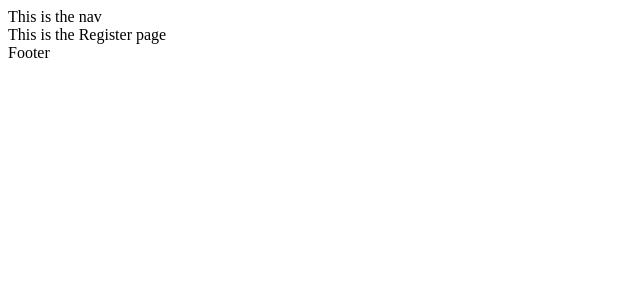
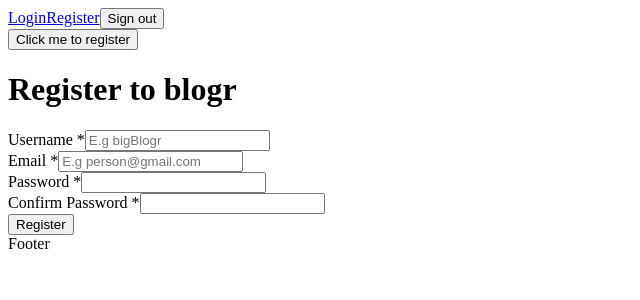
Before and after one commit to brodiehunt/blog-client, a React (Vite) app: page /register in a window 1280 px wide. Shown: the top 300 px of the page, without its empty margins (0-640 px from the left). Built offline with nearby package versions, Linux system fonts and the light colour scheme.

Commit message:
jsx structure for register form, input feild and button components complete. Inline validation for registerForm complete

```diff
--- a/src/App.jsx
+++ b/src/App.jsx
@@ -2,16 +2,33 @@ import { Outlet } from 'react-router-dom';
 import { StateProvider } from './config/StateContext.jsx';
 import Nav from './components/Nav.jsx';
 import Footer from './components/Footer.jsx';
-
+import { registerUser } from './services/authServices.js';
 import './App.css'
 
 function App() {
 
+  function onClick(event) {
+    event.preventDefault();
+    const data = {
+      username: 'brdo123',
+      email: 'josh@gmail.com',
+      password: 'Hartley.1',
+      passwordConfirm: 'Hartley.1'
+    }
+    registerUser(data).then((response) => {
+      console.log(response.message);
+      console.log(response.data);
+    })
+    .catch((error) => {
+      console.log(error.response.data);
+    })
+  }
 
   return (
     <>
       <StateProvider>
         <Nav />
+        <button onClick={onClick} >Click me to register</button>
         <main>
           <Outlet />
         </main>
--- /dev/null
+++ b/src/components/FormButton.jsx
@@ -0,0 +1,9 @@
+
+const FormButton = ({children, type}) => {
+
+  return (
+    <button type={type}>{children}</button>
+  )
+};
+
+export default FormButton;
--- /dev/null
+++ b/src/components/InputField.jsx
@@ -0,0 +1,36 @@
+const InputField = ({
+  children,
+  type,
+  name,
+  value,
+  id,
+  placeholder,
+  errorMessage,
+  onChange,
+  onBlur,
+}) => {
+  return (
+    <div className="input-conatiner">
+      <label htmlFor={id}>{children}</label>
+      <input
+        type={type}
+        name={name}
+        value={value}
+        id={id}
+        placeholder={placeholder}
+        onChange={onChange}
+        onBlur={onBlur}
+      />
+      {errorMessage &&
+        <div
+          role="alert"
+          aria-live="assertive"
+        >
+          {errorMessage}
+        </div>
+      }
+    </div>
+  )
+}
+
+export default InputField;
--- a/src/components/Nav.jsx
+++ b/src/components/Nav.jsx
@@ -1,6 +1,17 @@
+import {Link} from 'react-router-dom';
+
 const Nav = () => {
+
+  const handleSignOut = () => {
+    /// handle dispatch here
+  }
+
   return (
-    <div>This is the nav</div>
+    <nav>
+      <Link to="/login">Login</Link>
+      <Link to="/register">Register</Link>
+      <button onClick={handleSignOut}>Sign out</button>
+    </nav>
   )
 }
 
--- a/src/components/RegisterForm.jsx
+++ b/src/components/RegisterForm.jsx
@@ -1,6 +1,112 @@
+import { useState } from 'react';
+import {validateUsername,
+   validateEmail,
+   validatePassword,
+   validatePasswordConfirm} from '../utility/formValidation.js';
+import InputField from './InputField.jsx';
+import FormButton from './FormButton.jsx';
+
 const RegisterForm = () => {
+  const initialFormData = {username: '', email: '', password: '', passwordConfirm: ''};
+  const [formData, setFormData] = useState(initialFormData);
+  const [inputErrors, setInputErrors] = useState(initialFormData);
+  const [serverError, setServerError] = useState(null);
+
+  const handleChangeForm = (event) => {
+    const {value, name} = event.target;
+    setFormData({...formData, [name]: value});
+  }
+
+  const handleSubmit = (event) => {
+    /// do validation
+  }
+
+  const handleBlur = (event) => {
+    console.log('enter blur', event.target)
+    const {name, value} = event.target;
+    switch (name) {
+      case "username": {
+        const errors = validateUsername(value);
+        return setInputErrors({...inputErrors, [name]: errors})
+      }
+      case "email": {
+        const errors = validateEmail(value);
+        return setInputErrors({...inputErrors, [name]: errors})
+      }
+      case "password": {
+        const errors = validatePassword(value);
+        return setInputErrors({...inputErrors, [name]: errors})
+      }
+      case "passwordConfirm": {
+        const errors = validatePasswordConfirm(formData.password, value);
+        return setInputErrors({...inputErrors, [name]: errors})
+      }
+    }
+  }
+
   return (
-    <div>Register form</div>
+    <form onSubmit={handleSubmit}>
+      {serverError &&
+        <div
+          role="alert"
+          aria-live="assertive"
+        >{serverError}</div>
+      }
+      <InputField
+        type="text"
+        name="username"
+        value={formData.username}
+        onChange={handleChangeForm}
+        onBlur={handleBlur}
+        errorMessage={inputErrors.username}
+        id="username"
+        placeholder="E.g bigBlogr"
+      > Username *
+      </InputField>
+
+      <InputField
+        type="email"
+        name="email"
+        value={formData.email}
+        onChange={handleChangeForm}
+        onBlur={handleBlur}
+        errorMessage={inputErrors.email}
+        id="email"
+        placeholder="E.g person@gmail.com"
+      > Email *
+      </InputField>
+
+      <InputField
+        type="password"
+        name="password"
+        value={formData.password}
+        onChange={handleChangeForm}
+        onBlur={handleBlur}
+        errorMessage={inputErrors.password}
+        id="password"
+        placeholder=""
+      > Password *
+      </InputField>
+
+      <InputField
+        type="password"
+        name="passwordConfirm"
+        value={formData.passwordConfirm}
+        onChange={handleChangeForm}
+        onBlur={handleBlur}
+        errorMessage={inputErrors.passwordConfirm}
+        id="passwordConfirm"
+        placeholder=""
+      > Confirm Password *
+      </InputField>
+
+      <FormButton
+        type="submit"
+      >
+        Register
+      </FormButton>
+
+    </form>
   )
 }
 
--- /dev/null
+++ b/src/config/api.js
@@ -0,0 +1,7 @@
+import axios from 'axios';
+
+export default axios.create({
+  baseURL: 'http://localhost:3000',
+  timeout: 5000,
+  withCredentials: true
+});
--- a/src/config/stateReducer.js
+++ b/src/config/stateReducer.js
@@ -1,12 +1,6 @@
 export default function stateReducer(state, action) {
   switch(action.type) {
     case "setLoggedInUser": {
-      return {
-        ...state,
-        loggedInUser: action.data
-      }
-    }
-    case "updateUserInfo": {
       return {
         ...state,
         loggedInUser: action.data
--- a/src/pages/Register.jsx
+++ b/src/pages/Register.jsx
@@ -1,6 +1,12 @@
+import RegisterForm from '../components/RegisterForm.jsx';
+
+
 const Register = () => {
   return (
-    <div>This is the Register page</div>
+    <div>
+      <h1>Register to blogr</h1>
+      <RegisterForm />
+    </div>
   )
 }
 
--- /dev/null
+++ b/src/services/authServices.js
@@ -0,0 +1,7 @@
+import api from '../config/api';
+
+
+export const registerUser = async (userInfo) => {
+  const response = await api.post('/api/auth/register', userInfo);
+  return response.data;
+}
--- /dev/null
+++ b/src/utility/formValidation.js
@@ -0,0 +1,55 @@
+
+export const validateUsername = (username) => {
+  // what are the validation requirements?
+  let validationErrors = '';
+  if (!username) {
+    validationErrors += 'Username is required. ';
+  }
+
+  if (username.length < 3 || username.length > 20) {
+    validationErrors += 'Username should be 3 - 20 characters long.'
+  }
+
+  return validationErrors
+}
+
+export const validateEmail = (email) => {
+  let validationErrors = '';
+  if (!email) {
+    validationErrors += 'Email is required. '
+  }
+  const regex = /^[a-zA-Z0-9._%+-]+@[a-zA-Z0-9.-]+\.[a-zA-Z]{2,}$/
+  if (!regex.test(email)) {
+    validationErrors += 'Invalid email format. '
+  }
+
+  return validationErrors;
+}
+
+export const validatePassword = (password) => {
+  let validationErrors = '';
+  if (!password) {
+    validationErrors += 'Password is required. '
+  }
+
+  if (password.length < 6) {
+    validationErrors += 'Password must be at least 6 characters long. ';
+  }
+
+  const regex = /^(?=.*[a-z])(?=.*[A-Z])(?=.*\d)/
+  if (!regex.test(password)) {
+    validationErrors += 'Password must contain at least one uppercase letter, one lowercase letter, and one number.'
+  }
+
+  return validationErrors;
+}
+
+export const validatePasswordConfirm = (password, passwordConfirm) => {
+  let validationErrors = '';
+
+  if (password !== passwordConfirm) {
+    validationErrors = 'Passwords must match';
+  }
+
+  return validationErrors
+}
```
Also changed, not shown: src/components/InputFeild.jsx (deleted, +0 -7 lines).
